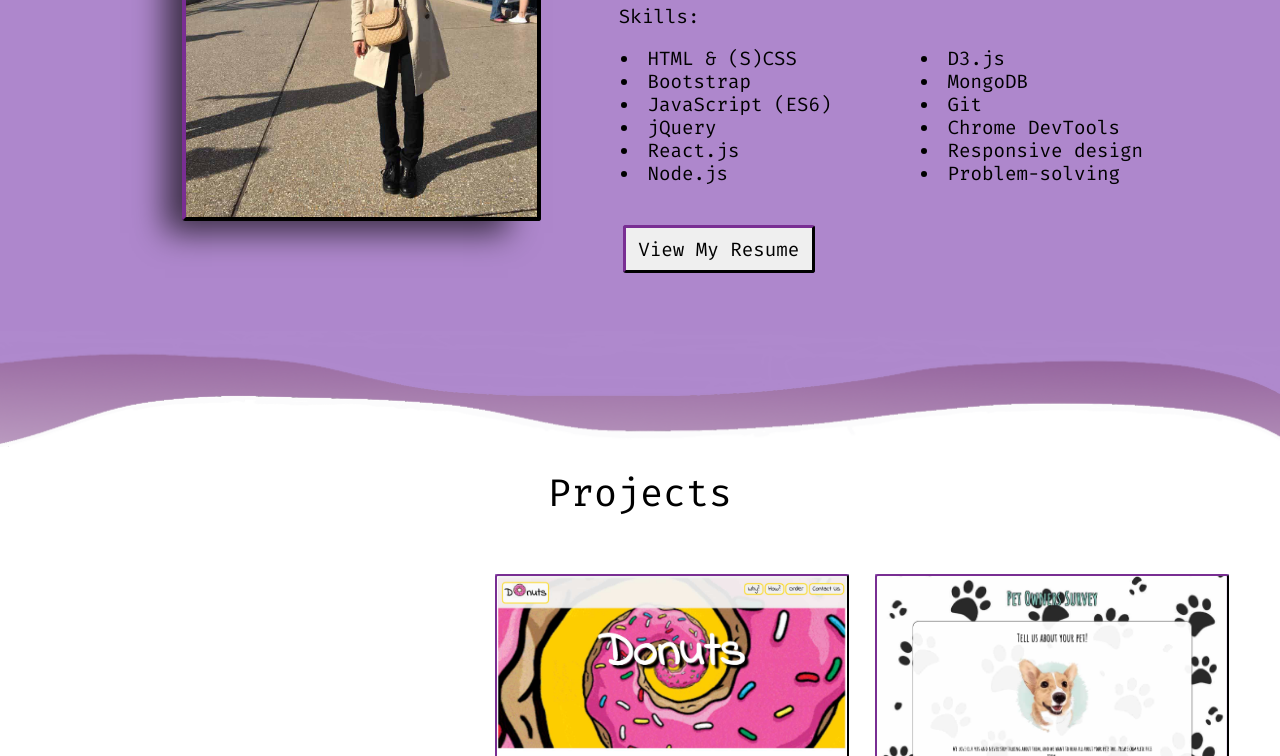
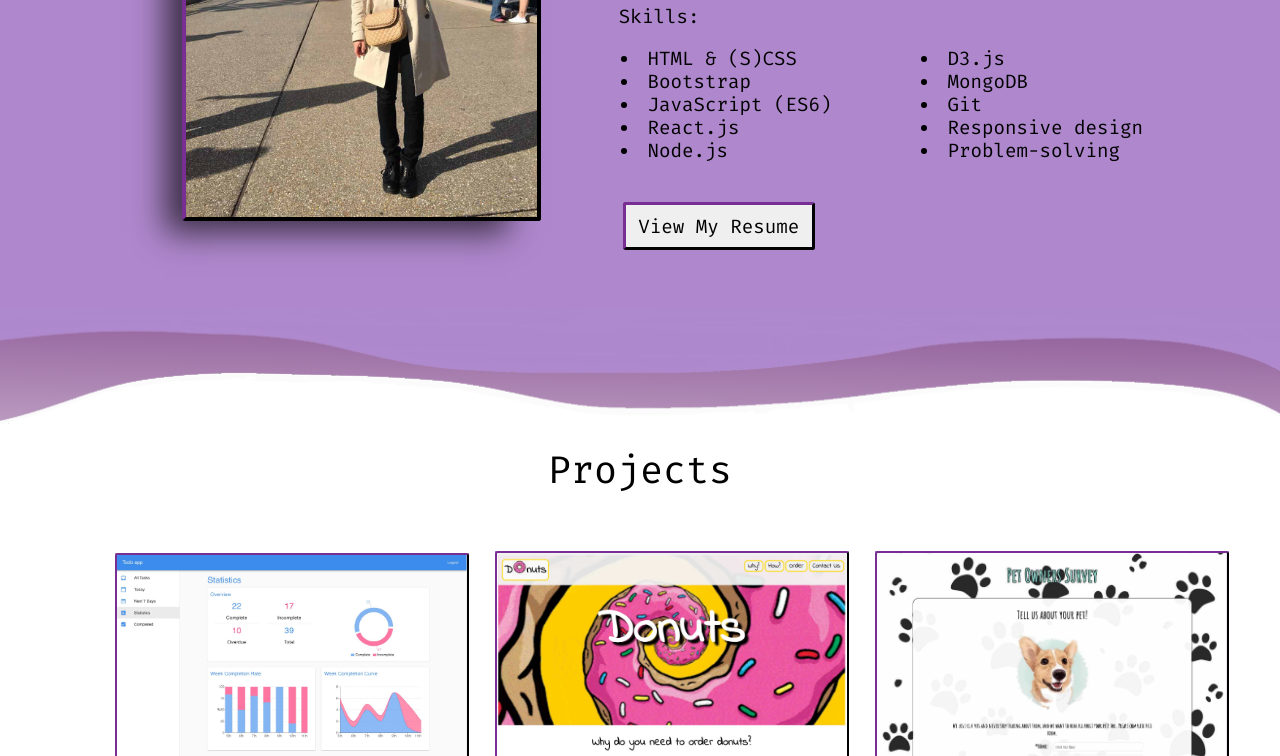
Before and after one commit to DariaCode/dariacode.github.io, a plain HTML site: page index.html in a window 1280 px wide. Shown: the part 1347-2103 px from the top of the page. Drawn offline with Linux system fonts and the light colour scheme.

Commit message:
added updated resume

```diff
--- a/index.html
+++ b/index.html
@@ -119,8 +119,6 @@
                     <li>MongoDB</li>
                     <li>JavaScript (ES6)</li>
                     <li>Git</li>
-                    <li>jQuery</li>
-                    <li>Chrome DevTools</li>
                     <li>React.js</li>
                     <li>Responsive design</li>
                     <li>Node.js</li>
```
Also changed, not shown: img/todotimer.jpg (added), 1 other file.
